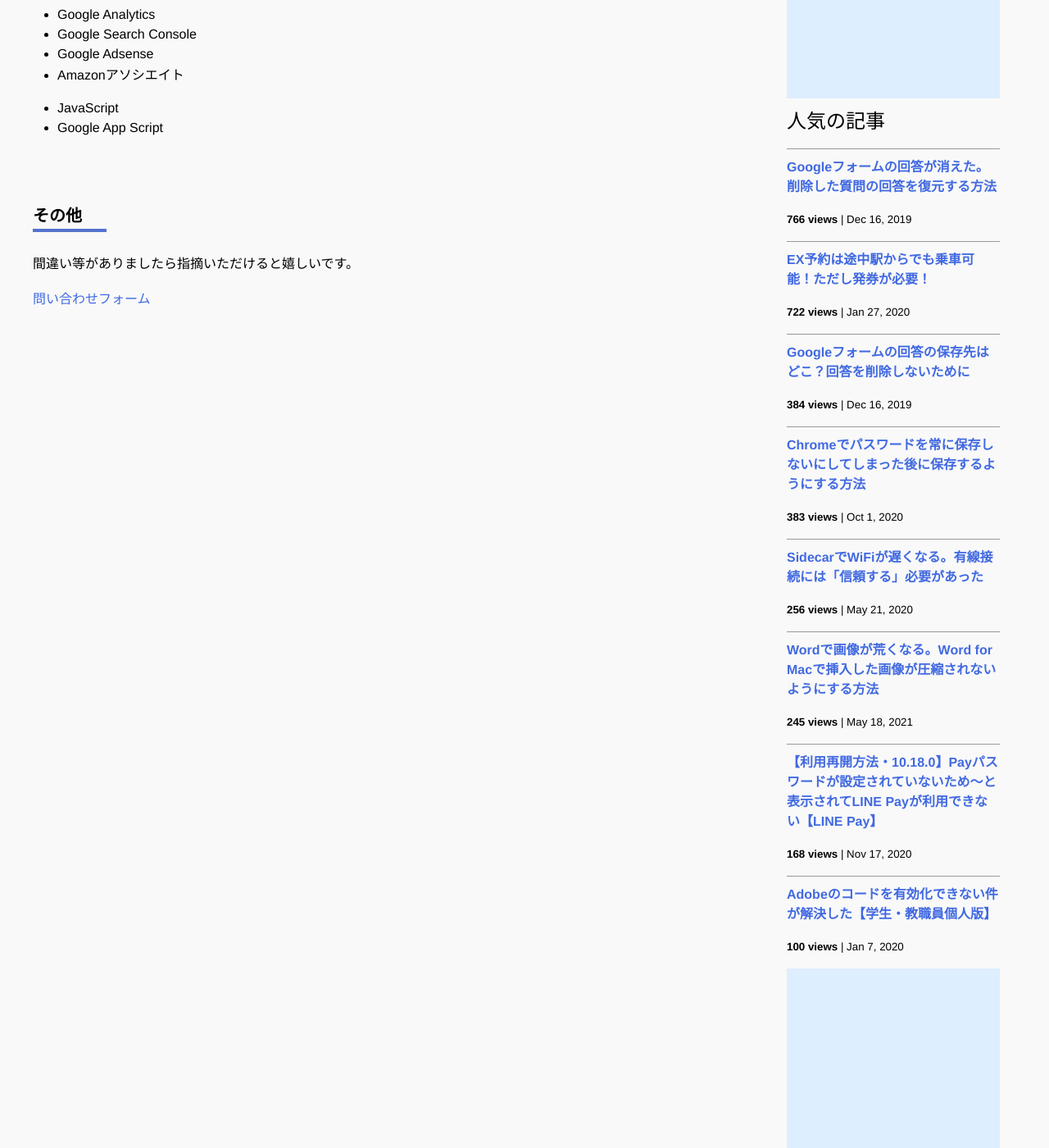
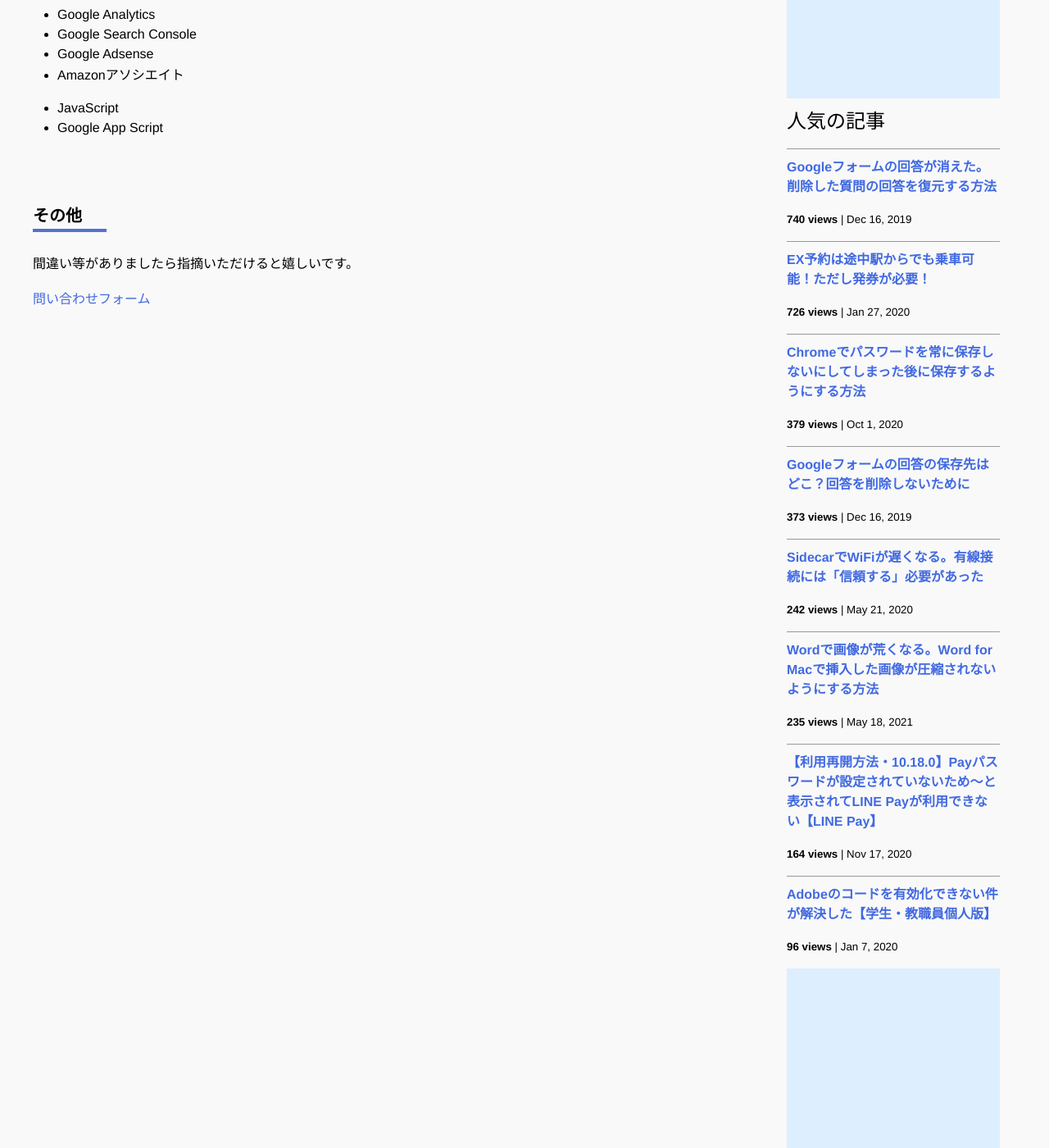
Before and after one commit to iwanaminami/shoyaiwaname, a Jekyll site: the page built from about.markdown, in a window 1280 px wide and 1400 px high, scrolled down 693 px. Shown: the whole window at 82% size. Built offline with Jekyll 4.4.1, drawn with Linux system fonts in a browser that asks for light colours; nearby versions of some CDN libraries; comment, search, counter and statistics services are not loaded.

Commit message:
a new commit message

```diff
--- a/_data/popularposts.yml
+++ b/_data/popularposts.yml
@@ -1,17 +1,17 @@
 side:
-  - view: 766
+  - view: 740
     url: /2019/12/16/restore-googleform.html
-  - view: 722
+  - view: 726
     url: /2020/01/27/ex-rideontheway.html
-  - view: 384
+  - view: 379
+    url: /2020/10/01/googlepassword.html
+  - view: 373
     url: /2019/12/16/googleform-answers.html
-  - view: 383
-    url: /2020/10/01/googlepassword.html
-  - view: 256
+  - view: 242
     url: /2020/05/21/sidecar-via-cable.html
-  - view: 245
+  - view: 235
     url: /2021/05/18/image-compression-word.html
-  - view: 168
+  - view: 164
     url: /2020/11/17/linepay.html
-  - view: 100
+  - view: 96
     url: /2020/01/07/adobe-activate-problem.html
```
